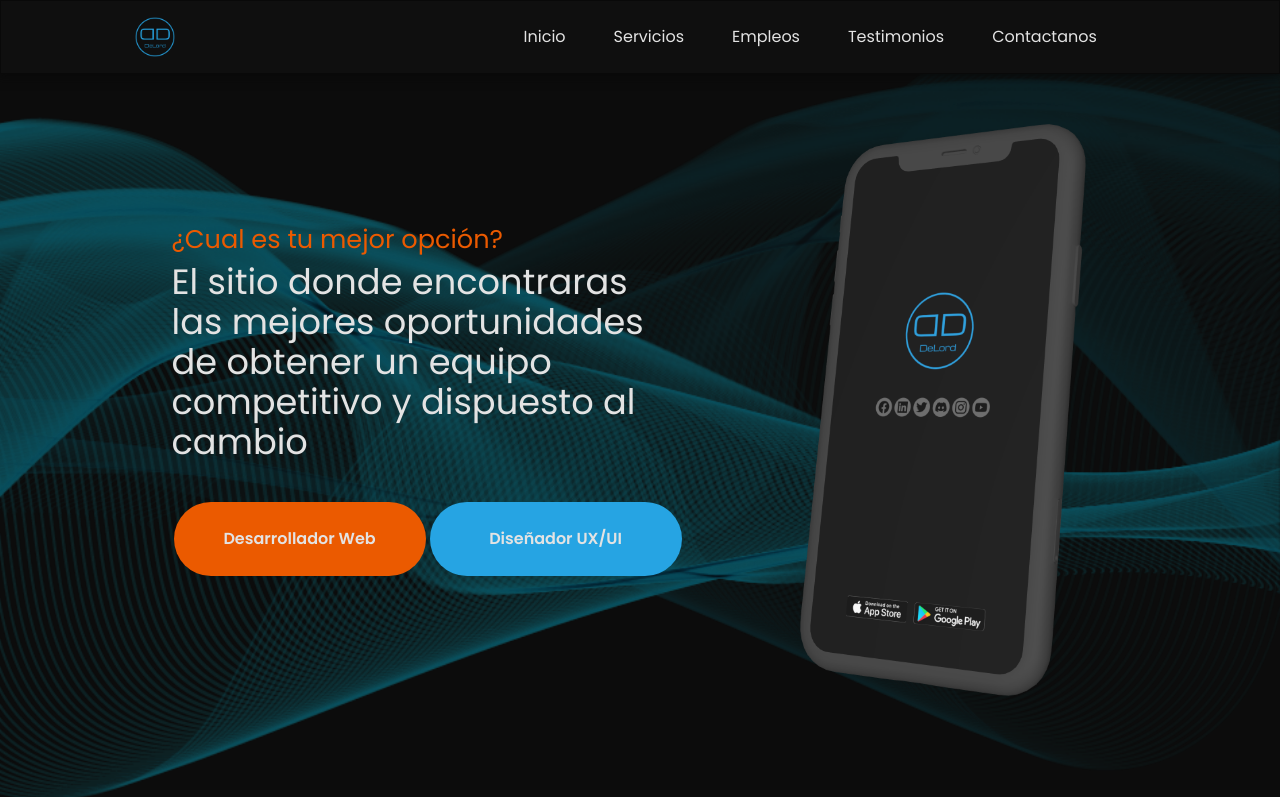
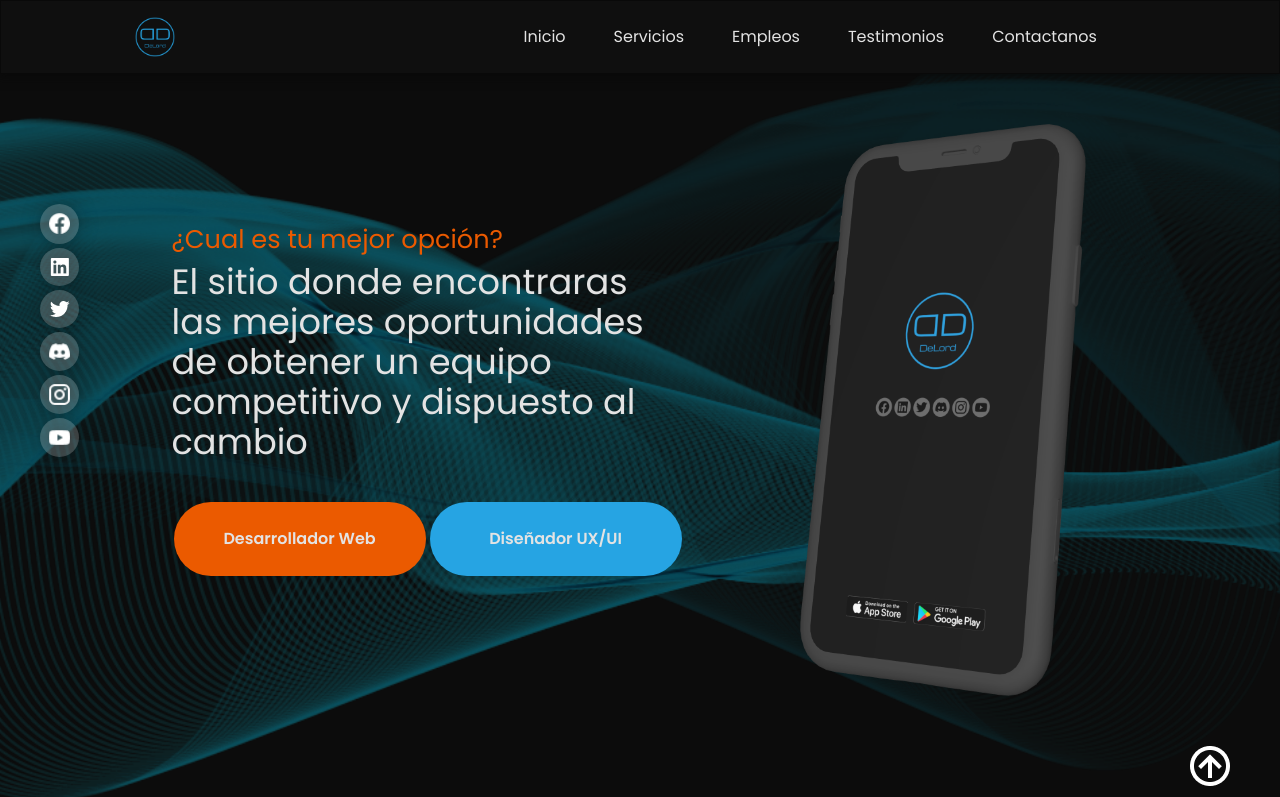
Before and after one commit to DIGORACCOON4279/EntregaFinal, a website: page index.html in a window 1280 px wide. Shown: the top 797 px of the page. Drawn offline with nearby package versions, Linux system fonts and the light colour scheme.

Commit message:
SASS SocialMedia - ArrowUp

```diff
--- a/scss/_commons.scss
+++ b/scss/_commons.scss
@@ -6,13 +6,73 @@
 body{
     background-color: #0c0c0c;
     font-family: 'Poppins', sans-serif;
+}
 html{
     scroll-behavior: smooth;
     .contenedor{
         width: 100%;
         height: auto;
         margin: 0px auto;
-            position: relative;
+        .socialMediaUno{
+            display: flex;
+            flex-direction: column;
+            position: fixed;
+            top: 200px;
+            left: 40px;
+            z-index:10;
+            animation: socialMedia 1.5s linear;
+            @keyframes socialMedia{
+                0%{
+                    transform: translateX(-200%);
+                }
+                100%{
+                    transform: translateX(0%);
+                }
+            }
+            .iconLink{
+                width: 100%;
+                padding: 7px 7px;
+                border-radius: $borderRadius;
+                background-color: #ffffff34;
+                overflow: visible;
+                filter: drop-shadow(0 0 10px #090909);
+                transform: scale(100%);
+                transition: all 0.3s ease-in-out;
+                &:hover{
+                    filter: drop-shadow(0 0 10px #3a3a3a);
+                    transform: scale(105%);
                 }
             }
         }
+        .arrow{
+            width: 5%;
+            position: fixed;
+            bottom: 10px;
+            right: 30px;
+            z-index:10;
+            animation: arrowUp 1.5s linear;
+            @keyframes arrowUp{
+                0%{
+                    transform: translateY(100%);
+                    opacity:.0;
+                }
+                25%{
+                    transform: translateY(75%);
+                    opacity:.0;
+                }
+                50%{
+                    transform: translateY(50%);
+                    opacity:.3;
+                }
+                75%{
+                    transform: translateY(25%);
+                    opacity:.7;
+                }
+                100%{
+                    transform: translateY(0%);
+                    opacity:1;
+                }
+            }
+        }
+    }
+}
```
Also changed, not shown: css/main.css, 1 other file. Lines whose indentation alone changed are shown as unchanged.
